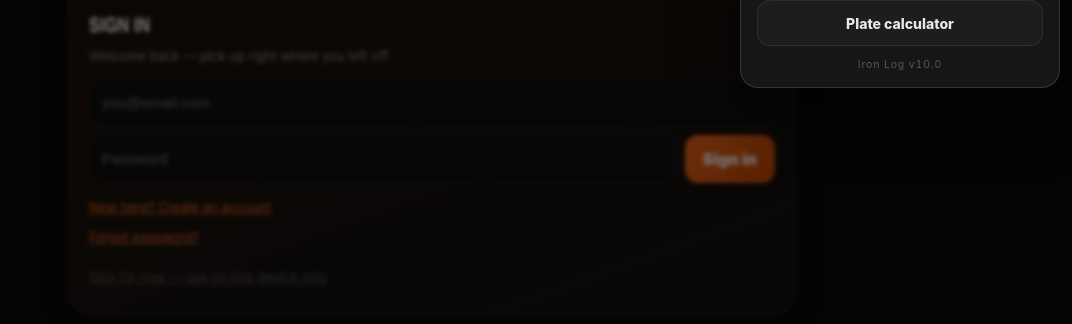
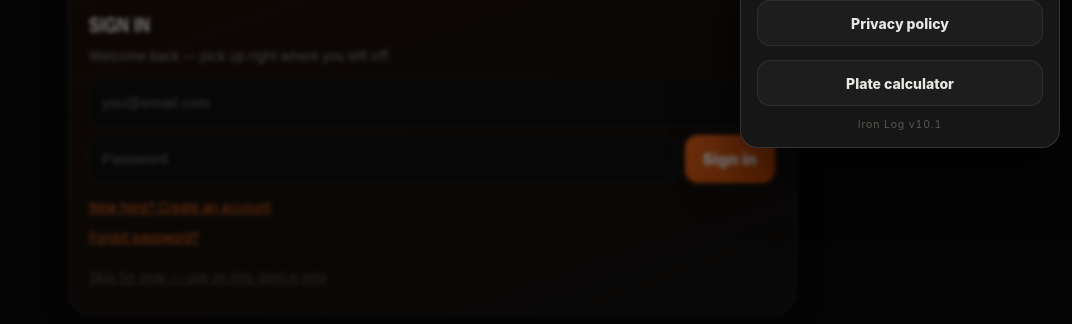
Before and after one commit to JCFrith/Iron-Log, a plain HTML site: page index.html in a window 1280 px wide. Both pictures are taken after a click on the button "menu". Shown: the part 294-618 px from the top of the page, without its empty margins (208-1280 px from the left). Drawn offline with Linux system fonts and the light colour scheme.

Commit message:
Add files via upload

```diff
--- a/index.html
+++ b/index.html
@@ -494,6 +494,7 @@
   .gtrack { flex:1; height:9px; border-radius:99px; background:rgba(255,255,255,.05); overflow:hidden; }
   .gfill { display:block; height:100%; border-radius:99px; background:linear-gradient(90deg,var(--accent-deep),var(--accent-hi)); }
   .gp { flex:none; width:36px; text-align:right; color:var(--text); font-size:12px; font-weight:800; }
+  .menulink { display:flex; align-items:center; justify-content:center; text-decoration:none; }
   .menuitem {
     width:100%; min-height:46px; margin-top:14px; border-radius:13px;
     border:1px solid var(--border); background:rgba(255,255,255,.03); color:var(--text);
@@ -669,7 +670,7 @@ SCHEDULE = BUILTIN_SCHEDULE;
 const SUPA = "https://dercdbnghufetxjplpgq.supabase.co";
 const SUPA_KEY = "sb_publishable_DwhAO12EzwOlMgLUpxdwkg_AuXGS3lY";
 const AUTH_KEY = "iron-log-auth";
-const APP_VERSION = "10.0";
+const APP_VERSION = "10.1";
 const THEMES = { ember:"Ember", rose:"Rose", ocean:"Ocean", forest:"Forest", crimson:"Crimson" };
 let theme = "ember";
 try { const t = localStorage.getItem("iron-log-theme"); if (t && THEMES[t]) theme = t; } catch(e){}
@@ -1339,6 +1340,7 @@ function renderMenu(){
     h += '<button class="themebtn'+(k===theme?" on":"")+'" onclick="setTheme(\''+k+'\')"><span class="sw sw-'+k+'"></span>'+nm+'</button>';
   h += '</div>';
   h += '<button class="menuitem" onclick="toggleTut()">How Iron Log works</button>';
+  h += '<a class="menuitem menulink" href="privacy.html">Privacy policy</a>';
   h += '<button class="menuitem" onclick="togglePlates()">Plate calculator</button>';
   if (auth) h += '<button class="menuout" onclick="menuOpen=false;signOut()">Sign out</button>';
   h += '<p class="menuver num">Iron Log v'+APP_VERSION+'</p>';
```
